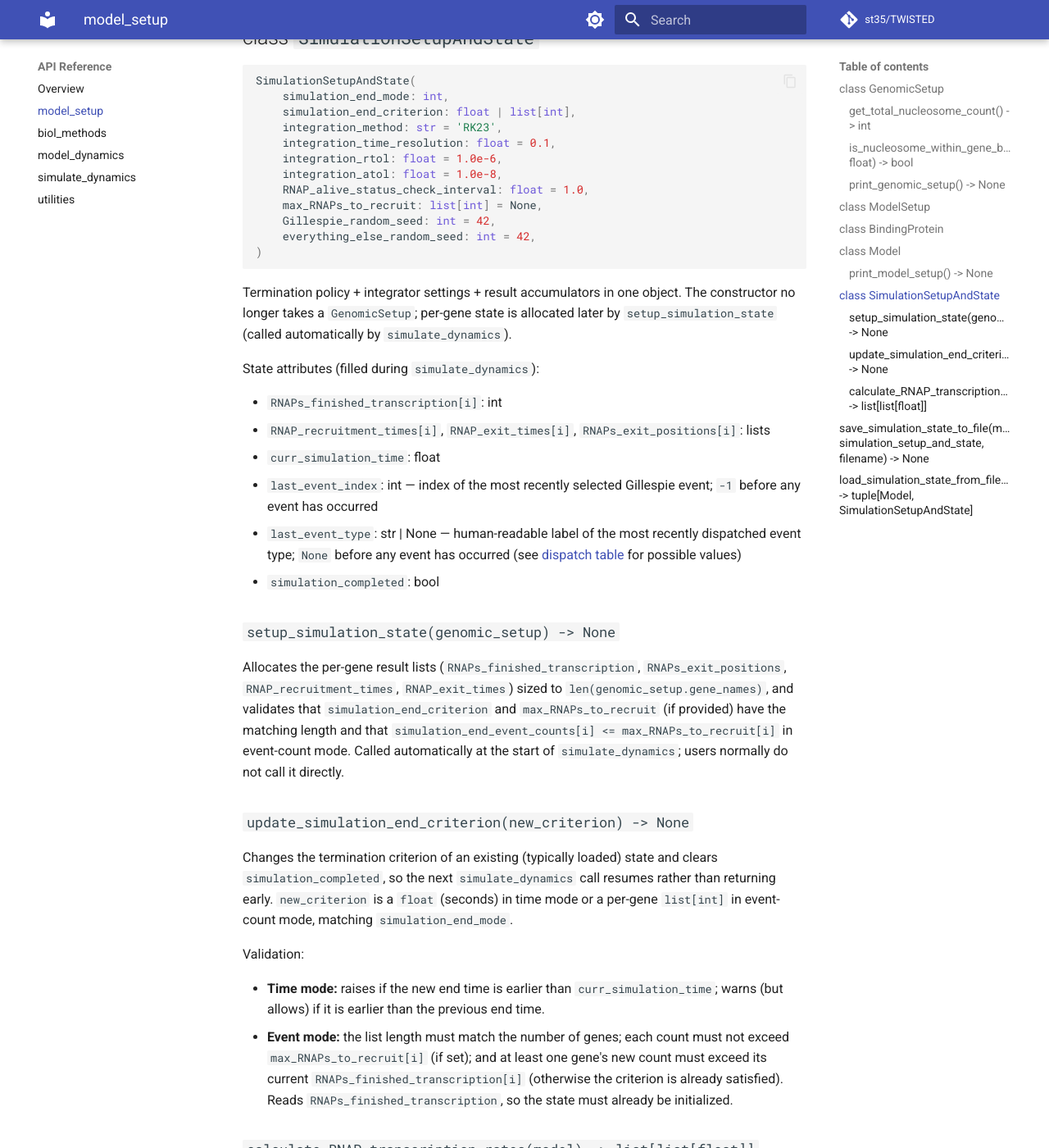
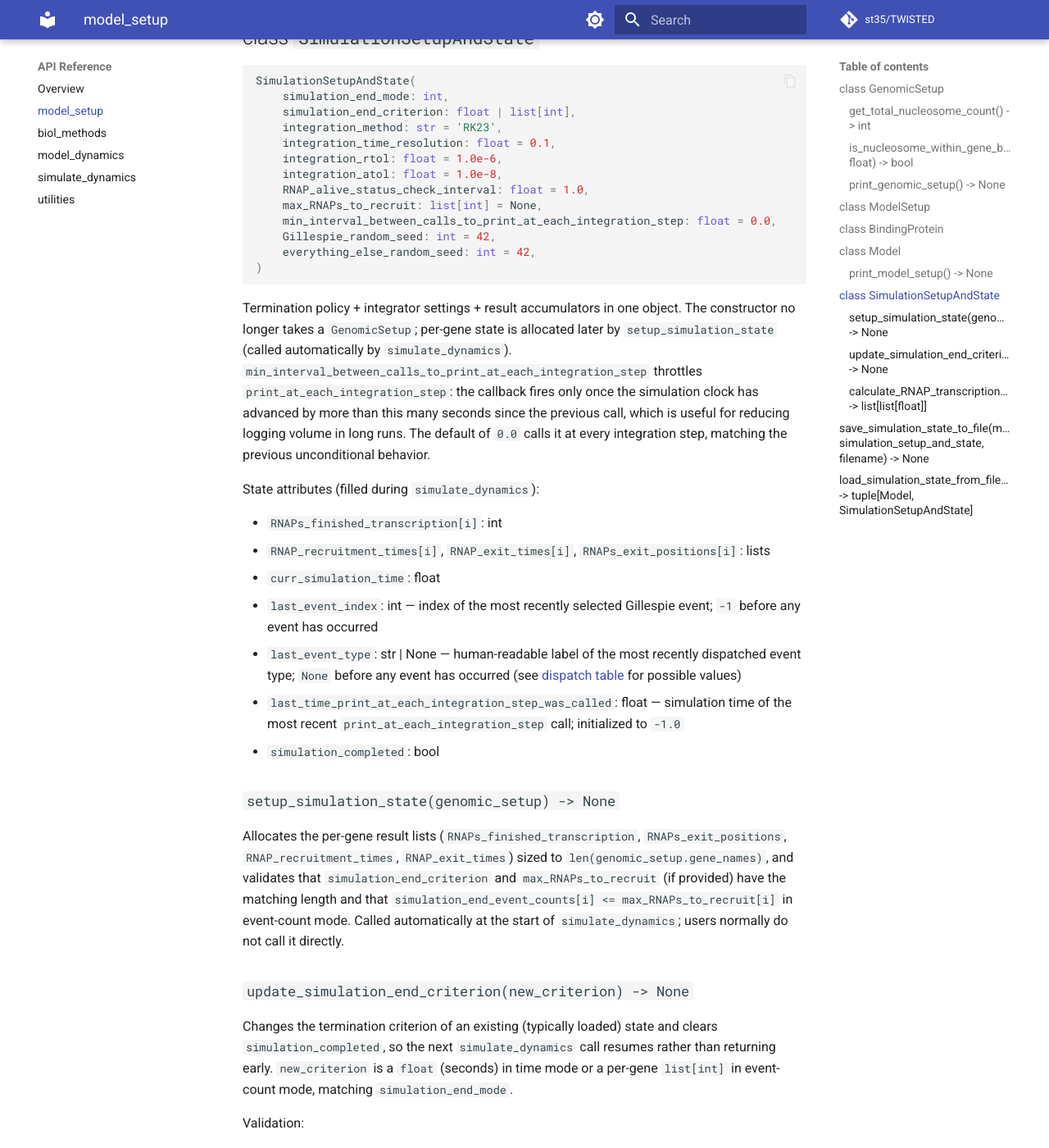
Before and after one commit to st35/TWISTED, an MkDocs documentation site: the page built from docs/api/model-setup.md, in a window 1280 px wide and 1400 px high, scrolled down 4480 px. Shown: the whole window at 82% size. Built offline with MkDocs 1.6.1 and Material for MkDocs 9.7.7, drawn with Linux system fonts in a browser that asks for light colours; comment, search, counter and statistics services are not loaded.

Commit message:
Add throttling for print_at_each_integration_step calls

````diff
--- a/docs/api/model-setup.md
+++ b/docs/api/model-setup.md
@@ -163,12 +163,13 @@ SimulationSetupAndState(
     integration_atol: float = 1.0e-8,
     RNAP_alive_status_check_interval: float = 1.0,
     max_RNAPs_to_recruit: list[int] = None,
+    min_interval_between_calls_to_print_at_each_integration_step: float = 0.0,
     Gillespie_random_seed: int = 42,
     everything_else_random_seed: int = 42,
 )
 ```
 
-Termination policy + integrator settings + result accumulators in one object. The constructor no longer takes a `GenomicSetup`; per-gene state is allocated later by `setup_simulation_state` (called automatically by `simulate_dynamics`).
+Termination policy + integrator settings + result accumulators in one object. The constructor no longer takes a `GenomicSetup`; per-gene state is allocated later by `setup_simulation_state` (called automatically by `simulate_dynamics`). `min_interval_between_calls_to_print_at_each_integration_step` throttles `print_at_each_integration_step`: the callback fires only once the simulation clock has advanced by more than this many seconds since the previous call, which is useful for reducing logging volume in long runs. The default of `0.0` calls it at every integration step, matching the previous unconditional behavior.
 
 State attributes (filled during `simulate_dynamics`):
 
@@ -177,6 +178,7 @@ State attributes (filled during `simulate_dynamics`):
 - `curr_simulation_time`: float
 - `last_event_index`: int — index of the most recently selected Gillespie event; `-1` before any event has occurred
 - `last_event_type`: str | None — human-readable label of the most recently dispatched event type; `None` before any event has occurred (see [dispatch table](simulate-dynamics.md#event-dispatch-table) for possible values)
+- `last_time_print_at_each_integration_step_was_called`: float — simulation time of the most recent `print_at_each_integration_step` call; initialized to `-1.0`
 - `simulation_completed`: bool
 
 ### `setup_simulation_state(genomic_setup) -> None`
--- a/model_dynamics.py
+++ b/model_dynamics.py
@@ -498,7 +498,9 @@ def integrate(model: Model, simulation_setup_and_state: SimulationSetupAndState,
 
 	while True:
 		if print_at_each_integration_step is not None:
-			print_at_each_integration_step(model, simulation_setup_and_state, t, state_vector)
+			if (t - simulation_setup_and_state.last_time_print_at_each_integration_step_was_called) > simulation_setup_and_state.min_interval_between_calls_to_print_at_each_integration_step:
+				print_at_each_integration_step(model, simulation_setup_and_state, t, state_vector)
+				simulation_setup_and_state.last_time_print_at_each_integration_step_was_called = t
 		t_eval = []
 		t_first = t
 		while t_first < t + dt:
--- a/model_setup.py
+++ b/model_setup.py
@@ -286,7 +286,7 @@ class Model: # Class to hold the model, including genomic setup, model setup, an
 		print('=' * 80)
 
 class SimulationSetupAndState: # Class to hold simulation setup parameters
-	def __init__(self, simulation_end_mode: int, simulation_end_criterion: Union[float, list[int]], integration_method: str = 'RK23', integration_time_resolution: float = 1.0e-1, integration_rtol: float = 1.0e-6, integration_atol: float = 1.0e-8, RNAP_alive_status_check_interval: float = 1.0, max_RNAPs_to_recruit: list[int] = None, Gillespie_random_seed: int = 42, everything_else_random_seed: int = 42) -> None:
+	def __init__(self, simulation_end_mode: int, simulation_end_criterion: Union[float, list[int]], integration_method: str = 'RK23', integration_time_resolution: float = 1.0e-1, integration_rtol: float = 1.0e-6, integration_atol: float = 1.0e-8, RNAP_alive_status_check_interval: float = 1.0, max_RNAPs_to_recruit: list[int] = None, min_interval_between_calls_to_print_at_each_integration_step: float = 0.0, Gillespie_random_seed: int = 42, everything_else_random_seed: int = 42) -> None:
 		self.simulation_end_mode = simulation_end_mode # 0: time-based, 1: event-based
 		assert simulation_end_mode in [0, 1], 'simulation_end_mode must be either 0 (time-based) or 1 (event-based).'
 
@@ -318,10 +318,13 @@ class SimulationSetupAndState: # Class to hold simulation setup parameters
 			assert isinstance(max_RNAPs_to_recruit, list), 'max_RNAPs_to_recruit must be a list of integers representing the maximum number of RNAPs to recruit for each gene.'
 		self.max_RNAPs_to_recruit = max_RNAPs_to_recruit # Maximum number of RNAPs to recruit for each gene
 
+		self.min_interval_between_calls_to_print_at_each_integration_step = min_interval_between_calls_to_print_at_each_integration_step # Minimum interval (in s) between calls to print_at_each_integration_step
+
 		self.curr_simulation_time = 0.0 # Current simulation time (in s)
 		self.last_event_index = -1 # Index of the last event that occurred in the simulation
 		self.last_event_type = None # Type of the last event that occurred in the simulation
 		self.simulation_completed = False # Flag indicating whether the simulation has completed
+		self.last_time_print_at_each_integration_step_was_called = -1.0 # Last time (in s) when print_at_each_integration_step was called
 
 		self.state_has_been_initialized = False # Flag indicating whether the simulation state has been initialized; used to ensure that setup_simulation_state is called before running the simulation
 
````
Also changed, not shown: docs/tutorials.md (+1 -1 lines), docs/user-guide/simulation.md (+1 -1 lines).
